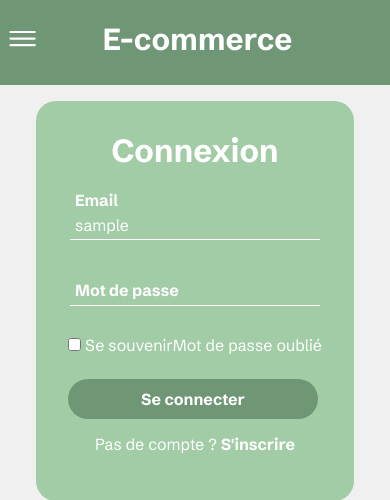
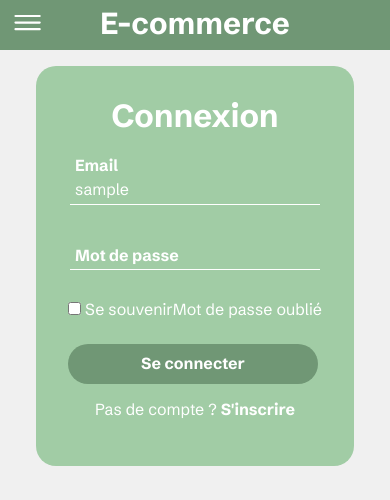
Before and after one commit to Hiikss/TP-Ecommerce, a Symfony app: template templates/security/login.html.twig in a window 390 px wide. Shown: the top 500 px of the page. Run offline with Twig, Linux system fonts and the light colour scheme; the template is opened without the code that fills it: most values are stand-ins (such as "Sample title", 1, 10 or a date in 2020); some libraries are stand-ins or nearby versions.

Commit message:
update responsive

```diff
--- a/public/css/style.css
+++ b/public/css/style.css
@@ -100,13 +100,17 @@ footer {
 }
 
 @media all and (max-width: 767px) {
+    header {
+        height: 50px;
+    }
+
     .header-top {
-        margin-left: 5px;
-        height: 64px;
+        margin-top: 5px;
     }
 
     h1 {
         text-align: center;
+        margin: auto;
     }
 
     .menu-icon {
@@ -117,6 +121,7 @@ footer {
         color: white;
         font-size: 2.2rem;
         z-index: 2;
+        margin-left: 10px;
         position: absolute;
     }
 
--- a/templates/base.html.twig
+++ b/templates/base.html.twig
@@ -26,7 +26,7 @@
             <div class="header-top">
                 <ion-icon name="menu-outline" class="menu-icon"></ion-icon>
                 <ion-icon name="close-outline" class="close-menu-icon"></ion-icon>
-                <h1><a href="{{ path('main_home') }}" class="nav-click">E-commerce</a></h1>
+                <h1><a href="{{ path('main_home') }}">E-commerce</a></h1>
                 {% include "inc/nav.html.twig" %}
             </div>
         </header>
@@ -46,23 +46,23 @@
     const nav = document.querySelector("nav")
     const container = document.querySelector('.container')
 
-    menuIcon.addEventListener('click', () => {
+    function toggle() {
         nav.classList.toggle('mobile-menu')
         menuIcon.classList.toggle('mobile-menu')
         closeMenuIcon.classList.toggle('mobile-menu')
+    }
+
+    menuIcon.addEventListener('click', () => {
+        toggle()
     })
 
     closeMenuIcon.addEventListener('click', () => {
-        nav.classList.toggle('mobile-menu')
-        menuIcon.classList.toggle('mobile-menu')
-        closeMenuIcon.classList.toggle('mobile-menu')
+        toggle()
     })
 
     container.addEventListener('click', () => {
-        if(nav.classList.contains('mobile-menu') && !event.target.classList.contains('mobile-menu') && !event.target.classList.contains('nav-click')) {
-            nav.classList.toggle('mobile-menu')
-            menuIcon.classList.toggle('mobile-menu')
-            closeMenuIcon.classList.toggle('mobile-menu')
+        if(nav.classList.contains('mobile-menu') && !event.target.classList.contains('mobile-menu')) {
+            toggle()
         }
     })
 </script>
```
Also changed, not shown: templates/main/index.html.twig (+4 -4 lines).
